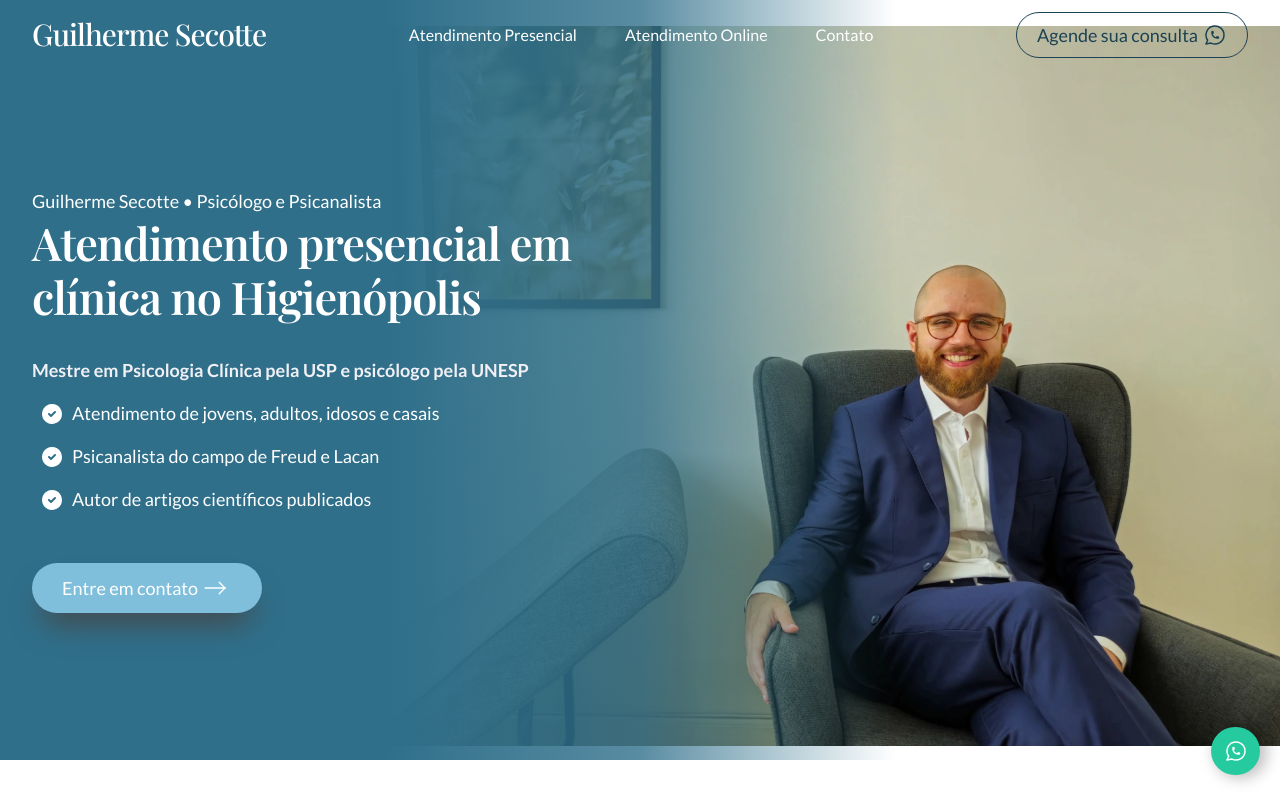
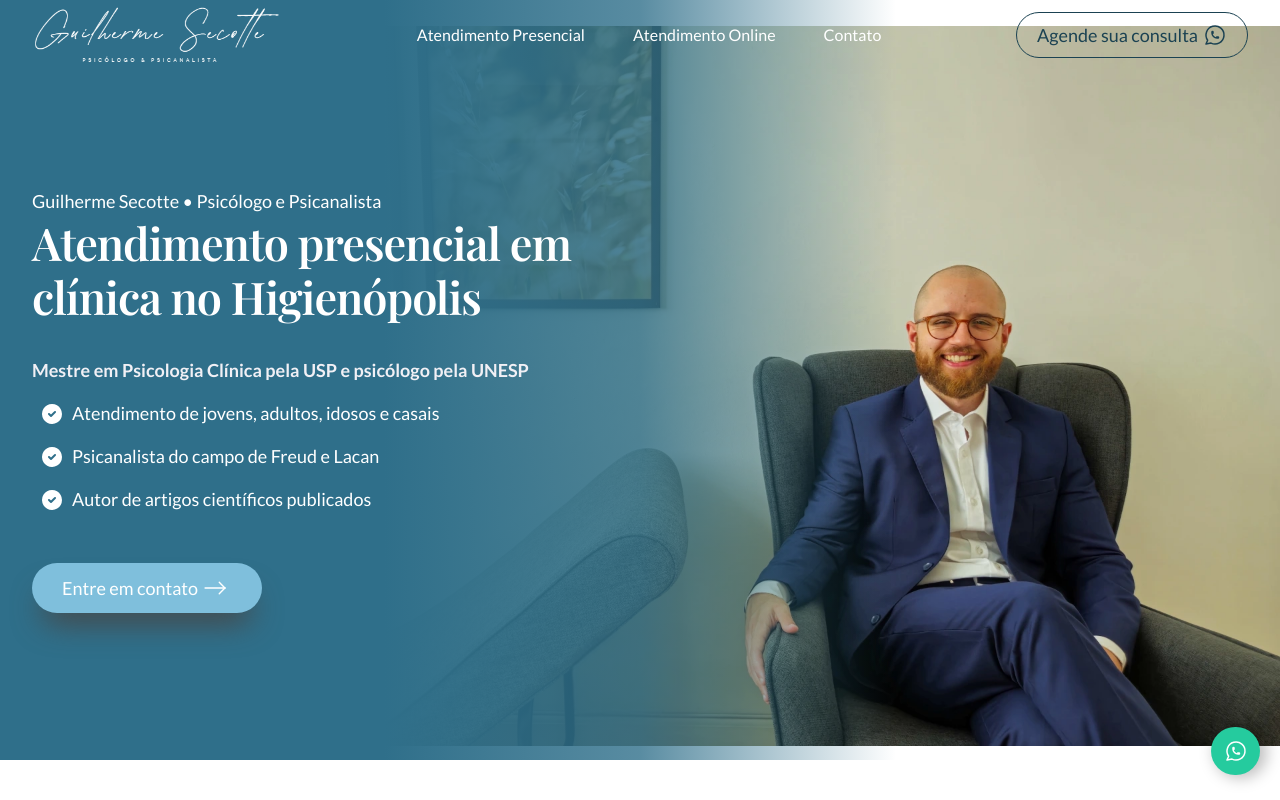
Before and after one commit to wagstalos/projeto-guilheme-secotte-new, a website: page index.html in a window 1280 px wide. Shown: the top 800 px of the page. Drawn offline with nearby package versions, Linux system fonts and the light colour scheme; a web font is replaced by a local one.

Commit message:
feat: Replace the text-based header logo with an image logo and add new logo assets.

```diff
--- a/index.html
+++ b/index.html
@@ -65,7 +65,8 @@
   <header>
     <div class="container">
       <a href="#hero">
-        <h1 class="logo">Guilherme Secotte</h1>
+        <!-- <h1 class="logo">Guilherme Secotte</h1> -->
+        <img src="img/logo.png" alt="logo Guilherme Secotte" width="250px">
       </a>
       <nav>
         <ul>
```
Also changed, not shown: img/logo-white.png (added), img/logo.png (added).
